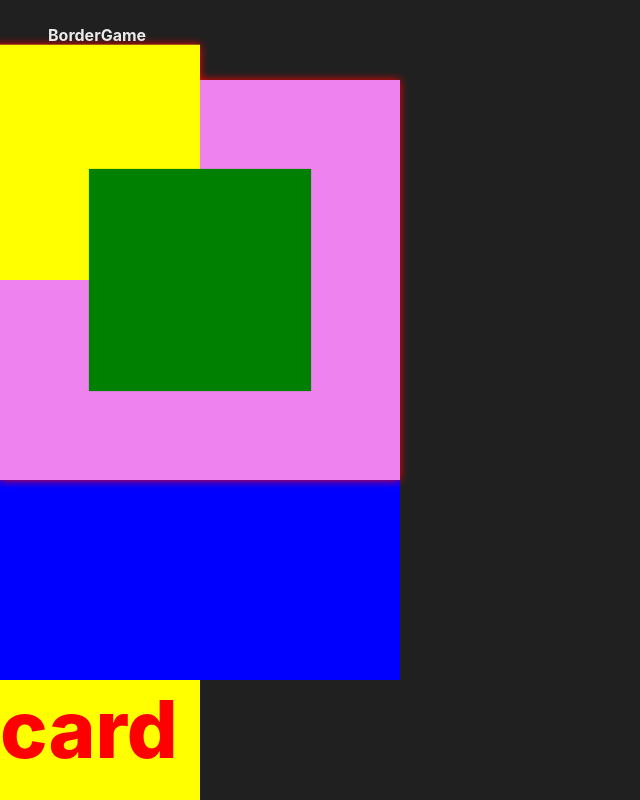
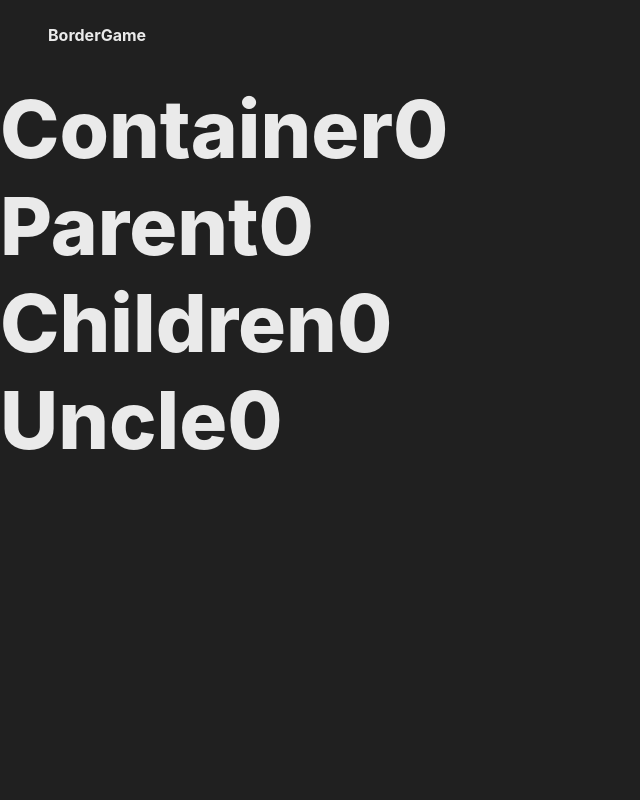
Before and after one commit to yyb02006/Boardgame, a React (Create React App) app: page /Test in a window 1280 px wide. Shown: the top 800 px of the page, without its empty margins (0-640 px from the left). Built offline with nearby package versions, Linux system fonts and the light colour scheme.

Commit message:
ref의 flipable프로퍼티 삭제

```diff
--- a/src/routes/CardFlipper.tsx
+++ b/src/routes/CardFlipper.tsx
@@ -213,24 +213,16 @@ const Card = ({ cardId, order, isFlipped }: CardProps) => {
 	const { setCards, prevCard, setPrevCard, isUnmatchedCardFlipping, setIsUnmatchedCardFlipping } =
 		useCardFlipperContext();
 	const flipForwardPresence = useRef(false);
-	const cardRef = useRef<{ flipable: boolean; element: { current: HTMLDivElement | null } }>({
-		flipable: true,
-		element: { current: null },
-	});
+	const cardRef = useRef<HTMLDivElement | null>(null);
 	/*
-	throttle함수와 이벤트풀링으로 인해 event콜백 함수가 호출된 시점과 event가 발생한 시점이 서로 달라
-	currentTarget을 null로 뱉어내는 에러를 해결하기 위해서는 currentTarget을 따로 불러와야 하며 이렇게 하면
-	풀링으로 이벤트 객체를 재사용하지 않고 최신 currentTarget을 불러온다고 한다.(정확하지 않음)
+	element.current까지 구조분해 해버리면 current의 원시값이 null일때,
+	더 이상 cardRef.current.element.current를 참조하지 않게 됨
 	*/
-	const getCardElement = (card: typeof cardRef) => {
-		return card.current.element.current;
-	};
-
 	const onCardMove = (
 		event: React.MouseEvent<HTMLDivElement>,
 		currentTarget: EventTarget & HTMLDivElement
 	) => {
-		const current = getCardElement(cardRef);
+		const { current } = cardRef;
 		if (!current || isFlipped || isUnmatchedCardFlipping || flipForwardPresence.current) return;
 		const { clientX, clientY } = event;
 		const { left, top, width, height } = currentTarget.getBoundingClientRect();
@@ -247,22 +239,15 @@ const Card = ({ cardId, order, isFlipped }: CardProps) => {
 	const handleThrottledMouseMove = useCallback(throttle(onCardMove, 150), [onCardMove]);
 
 	const onCardLeave = () => {
-		const current = getCardElement(cardRef);
+		const { current } = cardRef;
 		if (!current || isFlipped || isUnmatchedCardFlipping || flipForwardPresence.current) return;
 		handleThrottledMouseMove.cancel();
 		current.style.cssText = `transition: transform 0.5s ease; transform: rotateX(0) rotateY(0);`;
 	};
 
-	const flip = <T extends HTMLElement>(
-		card: {
-			flipable: boolean;
-			element: { current: T | null };
-		},
-		direction: 'forward' | 'reverse'
-	) => {
-		const { current } = card.element;
-		if (!current) return;
-		current.style.cssText = `transition: transform 0.5s ease, transform-origin 0.5s ease; transform-origin:center; transform:rotateY(${
+	const flip = <T extends HTMLElement>(card: T | null, direction: 'forward' | 'reverse') => {
+		if (!card) return;
+		card.style.cssText = `transition: transform 0.5s ease, transform-origin 0.5s ease; transform-origin:center; transform:rotateY(${
 			direction === 'forward' ? 0 : 180
 		}deg);`;
 		if (direction === 'forward') {
@@ -274,7 +259,7 @@ const Card = ({ cardId, order, isFlipped }: CardProps) => {
 	};
 
 	const onCardClick = () => {
-		const current = getCardElement(cardRef);
+		const { current } = cardRef;
 		if (!current || isFlipped || isUnmatchedCardFlipping || flipForwardPresence.current) return;
 		handleThrottledMouseMove.cancel();
 		const [prevId] = prevCard;
@@ -314,7 +299,7 @@ const Card = ({ cardId, order, isFlipped }: CardProps) => {
 			: flip<HTMLDivElement>(cardRef.current, 'forward');
 	}, [isFlipped]);
 
-	// throttle함수가 재생성될 때, 이전 throttle함수의 타이머 취소
+	// throttle함수가 재생성될 때, 이전 throttle함수의 타이머 취소 커스텀훅으로 ㄱㄱ
 	const prevThrottle = useRef<typeof handleThrottledMouseMove>();
 	useEffect(() => {
 		if (prevThrottle.current) {
@@ -325,6 +310,11 @@ const Card = ({ cardId, order, isFlipped }: CardProps) => {
 	return (
 		<CardWrapper
 			onMouseMove={(e) => {
+				/*
+				throttle함수를 사용할 때 이벤트풀링으로 인해 event콜백 함수가 호출된 시점과 event가 발생한 시점이 서로 달라
+				event.currentTarget을 null로 뱉어내는 에러를 해결하기 위해서는 currentTarget을 따로 불러와야 하며 이렇게 하면
+				풀링으로 이벤트 객체를 재사용하지 않고 최신 currentTarget을 불러온다고 한다.(정확하지 않음)
+				*/
 				handleThrottledMouseMove(e, e.currentTarget);
 			}}
 			onMouseLeave={onCardLeave}
@@ -332,7 +322,7 @@ const Card = ({ cardId, order, isFlipped }: CardProps) => {
 		>
 			<div className="InnerShadow" />
 			<div className="OuterShadow" />
-			<CardStyle ref={cardRef.current.element}>
+			<CardStyle ref={cardRef}>
 				<div className="Reverse">{cardId + 1}</div>
 				<div className="Forward">Front</div>
 			</CardStyle>
--- a/src/routes/Test.tsx
+++ b/src/routes/Test.tsx
@@ -1,6 +1,15 @@
 /* eslint-disable @typescript-eslint/no-unused-vars */
-import React, { useCallback, useState } from 'react';
+import React, {
+	createContext,
+	memo,
+	useCallback,
+	useContext,
+	useMemo,
+	useRef,
+	useState,
+} from 'react';
 import styled, { css } from 'styled-components';
+import { TestProvider, useTestContext } from './TestContext';
 
 const Layout = styled.section`
 	background-color: var(--bgColor-dark);
@@ -51,7 +60,10 @@ const BoardLayout = styled.div`
 	background-color: yellow;
 `;
 
-/* TestComp가 마운트될 때, 모든 클래스에 대한 함수가 실행된다. */
+/**
+ * TestComp가 마운트될 때, 모든 클래스에 대한 함수가 실행된다.
+ * log : One, Two, Three
+ * */
 const ComponentWithFunction = styled.div`
 	&.One {
 		${() => {
@@ -84,7 +96,8 @@ const ComponentWithFunction = styled.div`
  * 애니메이션은 바뀐 direction으로 키프레임이 실행된 상태에서 진행된다.
  * ex) 4초간 애니메이션을 실행하고 'reverse'상태가 되면 'reverse'로 4초간 실행된 시점으로 박스가 순간이동한다.
  * keyframes라는 이름을 생각하면 알 수 있는 부분.
- */
+ * 애니메이션의 재실행을 위해서는 동적으로 key값을 바꾸거나 class를 분기하면된다.
+ * */
 const AnimatedComp = styled.div<{ $direction: 'normal' | 'reverse' }>`
 	width: 200px;
 	height: 200px;
@@ -244,25 +257,91 @@ function fysReverse(array: number[]) {
 	}
 }
 
-/**
- * 이런 게 있을 거라고 타입스크립트에게 알려줄 수 있음.
- * declare function interfaced(arg: string): string;
+const Children = memo(function Children({
+	setCount,
+}: {
+	setCount: React.Dispatch<React.SetStateAction<number>>;
+}) {
+	const { contextSecond, setContextSecond } = useTestContext();
+	console.log('Children Rendered');
+	return (
+		<div
+			onClick={() => {
+				setContextSecond((p) => p + 1);
+			}}
+		>
+			Children{contextSecond}
+		</div>
+	);
+});
+
+function Parent({ obj, func }: { obj: { a: string; b: number; c: null }; func: () => void }) {
+	const [count, setCount] = useState(0);
+	console.log('Parent Rendered');
+	func();
+	return (
+		<div>
+			<div
+				onClick={() => {
+					setCount((p) => p + 1);
+				}}
+			>
+				Parent{count}
+			</div>
+			<Children setCount={setCount}></Children>
+		</div>
+	);
+}
+
+const Uncle = memo(function Uncle() {
+	const { contextVariable, setContextVariable } = useTestContext();
+	console.log('Uncle Rendered');
+	return (
+		<div
+			onClick={() => {
+				setContextVariable((p) => p + 1);
+			}}
+		>
+			Uncle{contextVariable}
+		</div>
+	);
+});
+
+/*
+  이런 게 있을 거라고 타입스크립트에게 알려줄 수 있음.
+  declare function interfaced(arg: string): string;
 	*/
 
 const Test = () => {
 	/* 정의한 적 없지만 실행 가능, 런타임 에러
 	interfaced('dd'); */
 	const [direction, setDirection] = useState<'normal' | 'reverse'>('normal');
+	const [count, setCount] = useState(0);
+	const obj = useMemo(() => {
+		return { a: 'a', b: 2, c: null };
+	}, []);
+	const func = () => {
+		console.log('function run');
+	};
+	console.log('Container Rendered');
 	return (
+		<TestProvider>
 			<Layout>
-			<PerspectiveParent>
+				<div
+					onClick={() => {
+						setCount((p) => p + 1);
+					}}
+				>
+					Container{count}
+				</div>
+				<Parent obj={obj} func={func}></Parent>
+				<Uncle></Uncle>
+				{/* <PerspectiveParent>
 					<div className="FirstChild"></div>
 					<div className="SecondChild"></div>
 				</PerspectiveParent>
 				<Card />
-			{/* log : One, Two, Three */}
 				<ComponentWithFunction />
-			{/* 애니메이션의 재실행을 위해서는 동적으로 key값을 바꾸거나 class를 분기하면된다. */}
 				<AnimatedComp className={direction} $direction={direction}>
 					<button
 						onClick={() => {
@@ -278,8 +357,9 @@ const Test = () => {
 					<Child />
 					<Middle />
 					<Child />
-			</BoardLayout>
+				</BoardLayout> */}
 			</Layout>
+		</TestProvider>
 	);
 };
 
--- /dev/null
+++ b/src/routes/TestContext.tsx
@@ -0,0 +1,35 @@
+import React, { createContext, useContext, useState } from 'react';
+
+interface TestContextProps {
+	contextVariable: number;
+	setContextVariable: React.Dispatch<React.SetStateAction<number>>;
+	contextSecond: number;
+	setContextSecond: React.Dispatch<React.SetStateAction<number>>;
+	contextObj: { a: string; b: number };
+	setContextObj: React.Dispatch<React.SetStateAction<{ a: string; b: number }>>;
+}
+
+const TestContext = createContext<TestContextProps | undefined>(undefined);
+
+export function TestProvider({ children }: { children: React.ReactNode }) {
+	const [contextVariable, setContextVariable] = useState(0);
+	const [contextSecond, setContextSecond] = useState(0);
+	const [contextObj, setContextObj] = useState({ a: 'string', b: 1 });
+	const contextValue: TestContextProps = {
+		contextVariable,
+		setContextVariable,
+		contextSecond,
+		setContextSecond,
+		contextObj,
+		setContextObj,
+	};
+	return <TestContext.Provider value={contextValue}>{children}</TestContext.Provider>;
+}
+
+export function useTestContext() {
+	const contextValue = useContext(TestContext);
+	if (contextValue === undefined) {
+		throw new Error('error');
+	}
+	return contextValue;
+}
```
Lines whose indentation alone changed are shown as unchanged.
